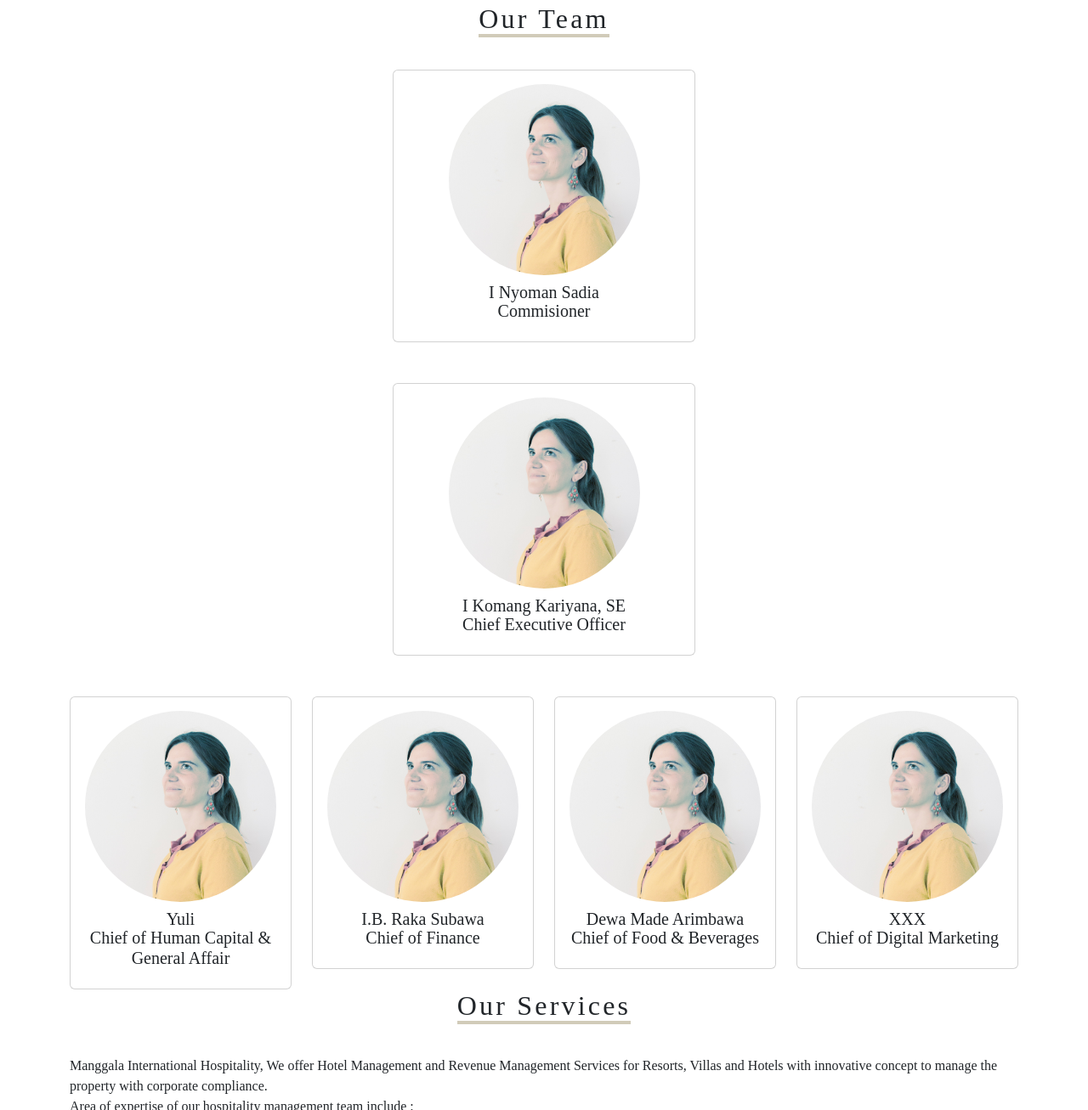
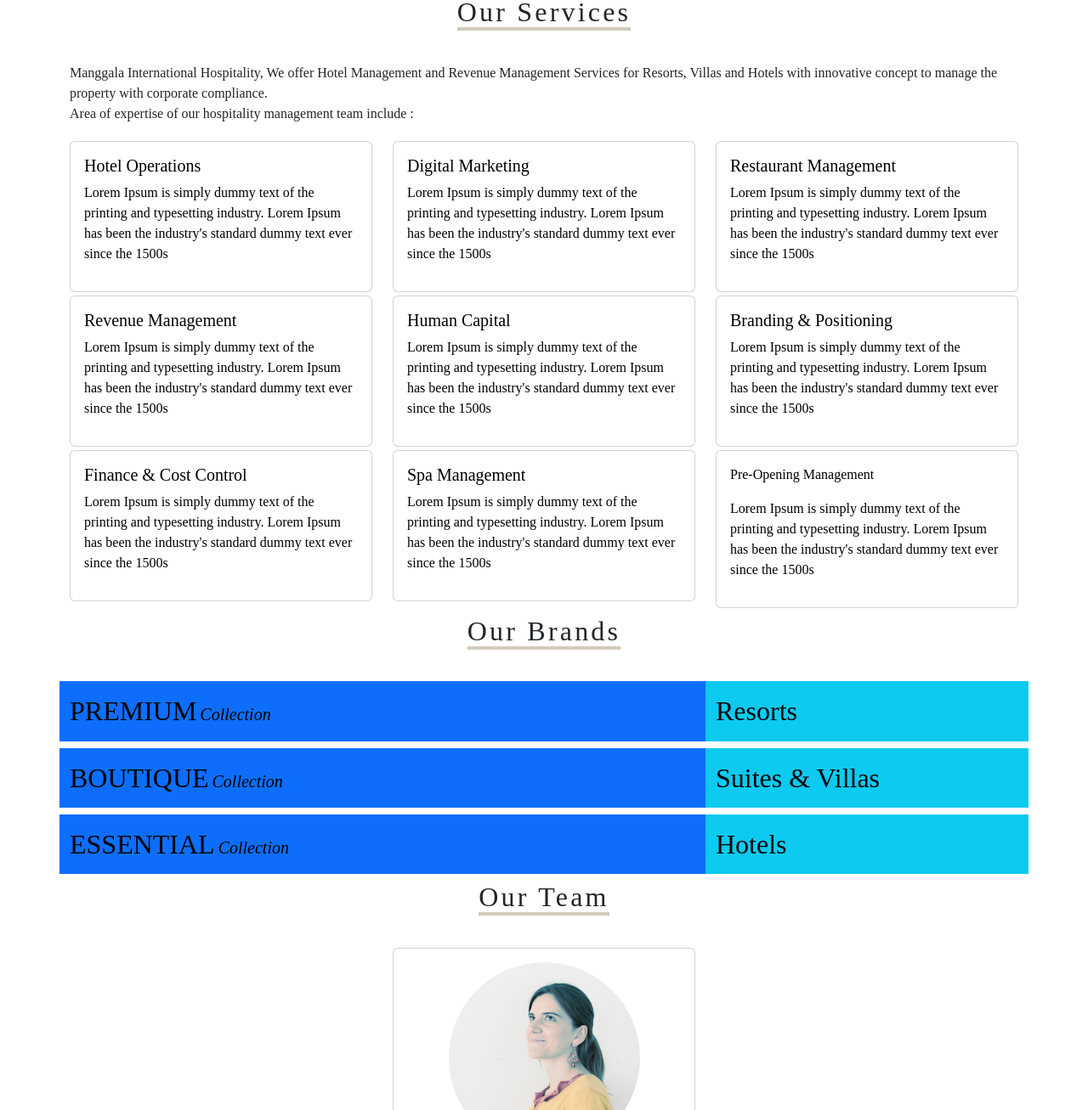
Before and after one commit to OdeBagati/landingpage, a plain HTML site: page index.html in a window 1280 px wide. Shown: the part 1493-2800 px from the top of the page at 85% size. Drawn offline with Linux system fonts and the light colour scheme; a web font is replaced by a local one.

Commit message:
update tampilan

```diff
--- a/assets/css/styles.css
+++ b/assets/css/styles.css
@@ -21,3 +21,13 @@ body{
 	.span-title span{
 		border-bottom:solid 0.25rem #d1cbb9;
 	}
+
+.text-decoration-none{
+ 	text-decoration: none !important;
+ 	color: #000;
+}
+
+.img-hotel{
+	max-height: 400px;
+	width: 500px;
+}
--- a/index.html
+++ b/index.html
@@ -15,7 +15,7 @@
 	<title>Manggala International</title>
 </head>
 <body>
-	<nav class="navbar navbar-expand-lg bg-light">
+	<nav class="navbar navbar-expand-lg bg-light sticky-top">
 		<div class="container">
 			<a class="navbar-brand" href="#">Navbar</a>
 			<button class="navbar-toggler" type="button" data-bs-toggle="collapse" data-bs-target="#navbarSupportedContent" aria-controls="navbarSupportedContent" aria-expanded="false" aria-label="Toggle navigation">
@@ -219,82 +219,7 @@
 		</div>
 	</section>
 
-	<section id="team" class="container">
-		<div class="row mt-4">
-			<div class="col-12 text-center">
-				<!-- <p class="text-uppercase text-small">Manggala International</p> -->
-				<h2 class="span-title"><span>Our Team</span></h2>
-				<div class="row">
-					<div class="col-lg-4 offset-lg-4 ">
-						<div class="card">
-							<div class="card-body">
-								<img src="assets/img/people.jpg" height="225" width="225" class="rounded-circle">
-								<h5 class="mt-2">I Nyoman Sadia</h4>
-								<h5 style="margin-top: -10px;">Commisioner</h5>
-							</div>
-						</div>
-					</div>
-				</div>
 
-				<div class="row mt-5">
-					<div class="col-lg-4 offset-lg-4 ">
-						<div class="card">
-							<div class="card-body">
-								<img src="assets/img/people.jpg" height="225" width="225" class="rounded-circle">
-								<h5 class="mt-2">I Komang Kariyana, SE</h4>
-								<h5 style="margin-top: -10px;">Chief Executive Officer</h5>
-							</div>
-						</div>
-					</div>
-				</div>
-
-				<div class="row mt-5">
-
-					<div class="col-lg-3 col-12">
-						<div class="card">
-							<div class="card-body">
-								<img src="assets/img/people.jpg" height="225" width="225" class="rounded-circle">
-								<h5 class="mt-2">Yuli</h4>
-								<h5 style="margin-top: -10px;">Chief of Human Capital & General Affair</h5>
-							</div>
-						</div>
-					</div>
-
-					<div class="col-lg-3 col-12">
-						<div class="card">
-							<div class="card-body">
-								<img src="assets/img/people.jpg" height="225" width="225" class="rounded-circle">
-								<h5 class="mt-2">I.B. Raka Subawa</h4>
-								<h5 style="margin-top: -10px;">Chief of Finance</h5>
-							</div>
-						</div>
-					</div>
-
-					<div class="col-lg-3 col-12">
-						<div class="card">
-							<div class="card-body">
-								<img src="assets/img/people.jpg" height="225" width="225" class="rounded-circle">
-								<h5 class="mt-2">Dewa Made Arimbawa</h4>
-								<h5 style="margin-top: -10px;">Chief of Food & Beverages</h5>
-							</div>
-						</div>
-					</div>
-
-					<div class="col-lg-3 col-12">
-						<div class="card">
-							<div class="card-body">
-								<img src="assets/img/people.jpg" height="225" width="225" class="rounded-circle">
-								<h5 class="mt-2">XXX</h4>
-								<h5 style="margin-top: -10px;">Chief of Digital Marketing</h5>
-							</div>
-						</div>
-					</div>
-
-				</div>
-
-			</div>
-		</div>
-	</section>
 
 	<section id="service" class="container mt-3">
 		<div class="text-center">
@@ -302,101 +227,92 @@
 		</div>
 		<div class="row">
 			<p>Manggala International Hospitality, We offer Hotel Management and Revenue Management  Services for Resorts, Villas and Hotels with innovative concept to manage the property with  corporate compliance.<br>Area of expertise of our hospitality management team include :</p>
-			<div class="col-lg-4 col-12">
-				<a href="#">
+			<div class="col-lg-4 col-12 mt-1">
+				<a href="#" class="text-decoration-none">
 					<div class="card">
 						<div class="card-body">
-							<p>
-								Hotel Operations
-							</p>
+							<p class="h5">Hotel Operations</p>
+							<p>Lorem Ipsum is simply dummy text of the printing and typesetting industry. Lorem Ipsum has been the industry's standard dummy text ever since the 1500s</p>
 						</div>
 					</div>
 				</a>
 			</div>
-			<div class="col-lg-4 col-12">
-				<a href="#">
+			<div class="col-lg-4 col-12 mt-1">
+				<a href="#" class="text-decoration-none">
 					<div class="card">
 						<div class="card-body">
-							<p>
-								Digital Marketing
-							</p>
+							<p class="h5">Digital Marketing</p>
+							<p>Lorem Ipsum is simply dummy text of the printing and typesetting industry. Lorem Ipsum has been the industry's standard dummy text ever since the 1500s</p>
 						</div>
 					</div>
 				</a>
 			</div>
-			<div class="col-lg-4 col-12">
-				<a href="#">
+			<div class="col-lg-4 col-12 mt-1">
+				<a href="#" class="text-decoration-none">
 					<div class="card">
 						<div class="card-body">
-							<p>
-								Restaurant Management
-							</p>
+							<p class="h5">Restaurant Management</p>
+							<p>Lorem Ipsum is simply dummy text of the printing and typesetting industry. Lorem Ipsum has been the industry's standard dummy text ever since the 1500s</p>
 						</div>
 					</div>
 				</a>
 			</div>
-			<div class="col-lg-4 col-12">
-				<a href="#">
+			<div class="col-lg-4 col-12 mt-1">
+				<a href="#" class="text-decoration-none">
 					<div class="card">
 						<div class="card-body">
-							<p>
-								Revenue Management
-							</p>
+							<p class="h5">Revenue Management</p>
+							<p>Lorem Ipsum is simply dummy text of the printing and typesetting industry. Lorem Ipsum has been the industry's standard dummy text ever since the 1500s</p>
 						</div>
 					</div>
 				</a>
 			</div>
-			<div class="col-lg-4 col-12">
-				<a href="#">
+			<div class="col-lg-4 col-12 mt-1">
+				<a href="#" class="text-decoration-none">
 					<div class="card">
 						<div class="card-body">
-							<p>
-								Human Capital
-							</p>
+							<p class="h5">Human Capital</p>
+							<p>Lorem Ipsum is simply dummy text of the printing and typesetting industry. Lorem Ipsum has been the industry's standard dummy text ever since the 1500s</p>
 						</div>
 					</div>
 				</a>
 			</div>
-			<div class="col-lg-4 col-12">
-				<a href="#">
+			<div class="col-lg-4 col-12 mt-1">
+				<a href="#" class="text-decoration-none">
 					<div class="card">
 						<div class="card-body">
-							<p>
-								Branding & Positioning
-							</p>
+							<p class="h5">Branding & Positioning</p>
+							<p>Lorem Ipsum is simply dummy text of the printing and typesetting industry. Lorem Ipsum has been the industry's standard dummy text ever since the 1500s</p>
 						</div>
 					</div>
 				</a>
 			</div>
-			<div class="col-lg-4 col-12">
-				<a href="#">
+			<div class="col-lg-4 col-12 mt-1">
+				<a href="#" class="text-decoration-none">
 					<div class="card">
 						<div class="card-body">
-							<p>
-								Finance & Cost Control
-							</p>
+							<p class="h5">Finance & Cost Control</p>
+							<p>Lorem Ipsum is simply dummy text of the printing and typesetting industry. Lorem Ipsum has been the industry's standard dummy text ever since the 1500s</p>
 						</div>
 					</div>
 				</a>
 			</div>
-			<div class="col-lg-4 col-12">
-				<a href="#">
+			<div class="col-lg-4 col-12 mt-1">
+				<a href="#" class="text-decoration-none">
 					<div class="card">
 						<div class="card-body">
-							<p>
-								Spa Management
-							</p>
+							<p class="h5">Spa Management</p>
+							<p>Lorem Ipsum is simply dummy text of the printing and typesetting industry. Lorem Ipsum has been the industry's standard dummy text ever since the 1500s</p>
 						</div>
 					</div>
 				</a>
 			</div>
-			<div class="col-lg-4 col-12">
-				<a href="#">
+			<div class="col-lg-4 col-12 mt-1">
+				<a href="#" class="text-decoration-none">
 					<div class="card">
 						<div class="card-body">
-							<p>
-								Pre-Opening Management
-							</p>
+							<p>Pre-Opening Management</p>
+							<p>Lorem Ipsum is simply dummy text of the printing and typesetting industry. Lorem Ipsum has been the industry's standard dummy text ever since the 1500s</p>
 						</div>
 					</div>
 				</a>
@@ -511,35 +427,128 @@
 			<h2 class="span-title"><span>Our Brands</span></h2>
 		</div>
 		<div class="row">
+
 			<div class="col-lg-8 col-12 bg-primary">
+				<a href="resort.html" class="text-decoration-none">
 					<p class="mt-3 mb-3"><strong class="h2">PREMIUM</strong>&nbsp;<i class="h5">Collection</i></p>
+				</a>
 			</div>
 			<div class="col-lg-4 col-12 bg-info">
+				<a href="resort.html" class="text-decoration-none">
 					<p class="mt-3 mb-3 h2">Resorts</p>
+				</a>
 			</div>
 
+
 			<div class="col-lg-8 col-12 bg-primary mt-2">
+				<a href="villa.html" class="text-decoration-none">
 					<p class="mt-3 mb-3"><strong class="h2">BOUTIQUE</strong>&nbsp;<i class="h5">Collection</i></p>
+				</a>
 			</div>
 			<div class="col-lg-4 col-12 bg-info mt-2">
+				<a href="villa.html" class="text-decoration-none">
 					<p class="mt-3 mb-3 h2">Suites & Villas</p>
+				</a>
 			</div>
 
+
 			<div class="col-lg-8 col-12 bg-primary mt-2">
+				<a href="hotel.html" class="text-decoration-none">
 					<p class="mt-3 mb-3"><strong class="h2">ESSENTIAL</strong>&nbsp;<i class="h5">Collection</i></p>
+				</a>
 			</div>
 			<div class="col-lg-4 col-12 bg-info mt-2">
+				<a href="hotel.html" class="text-decoration-none">
 					<p class="mt-3 mb-3 h2">Hotels</p>
+				</a>
+			</div>
+
+		</div>
+	</section>
+
+	<section id="team" class="container">
+		<div class="row mt-4">
+			<div class="col-12 text-center">
+				<!-- <p class="text-uppercase text-small">Manggala International</p> -->
+				<h2 class="span-title"><span>Our Team</span></h2>
+				<div class="row">
+					<div class="col-lg-4 offset-lg-4 ">
+						<div class="card">
+							<div class="card-body">
+								<img src="assets/img/people.jpg" height="225" width="225" class="rounded-circle">
+								<h5 class="mt-2">I Nyoman Sadia</h4>
+								<h5 style="margin-top: -10px;">Commisioner</h5>
+							</div>
+						</div>
+					</div>
+				</div>
+
+				<div class="row mt-5">
+					<div class="col-lg-4 offset-lg-4 ">
+						<div class="card">
+							<div class="card-body">
+								<img src="assets/img/people.jpg" height="225" width="225" class="rounded-circle">
+								<h5 class="mt-2">I Komang Kariyana, SE</h5>
+								<h5 style="margin-top: -10px;">Chief Executive Officer</h5>
+							</div>
+						</div>
+					</div>
+				</div>
+
+				<div class="row mt-5">
+
+					<div class="col-lg-3 col-12">
+						<div class="card">
+							<div class="card-body">
+								<img src="assets/img/people.jpg" height="225" width="225" class="rounded-circle">
+								<h5 class="mt-2">Kadek Yuli Astuty</h5>
+								<h5 style="margin-top: -10px;">Chief of Human Capital & General Affair</h5>
+							</div>
+						</div>
+					</div>
+
+					<div class="col-lg-3 col-12">
+						<div class="card">
+							<div class="card-body">
+								<img src="assets/img/people.jpg" height="225" width="225" class="rounded-circle">
+								<h5 class="mt-2">I.B. Raka Subawa</h5>
+								<h5 style="margin-top: -10px;">Chief of Finance</h5>
+							</div>
+						</div>
+					</div>
+
+					<div class="col-lg-3 col-12">
+						<div class="card">
+							<div class="card-body">
+								<img src="assets/img/people.jpg" height="225" width="225" class="rounded-circle">
+								<h5 class="mt-2">Dewa Made Arimbawa</h5>
+								<h5 style="margin-top: -10px;">Chief of Food & Beverages</h5>
+							</div>
+						</div>
+					</div>
+
+					<div class="col-lg-3 col-12">
+						<div class="card">
+							<div class="card-body">
+								<img src="assets/img/people.jpg" height="225" width="225" class="rounded-circle">
+								<h5 class="mt-2">I Kadek Arya Dwipayana</h5>
+								<h5 style="margin-top: -10px;">Chief of Digital Marketing</h5>
+							</div>
+						</div>
+					</div>
+
+				</div>
+
 			</div>
 		</div>
 	</section>
 
-	<footer class="container-fluid bg-light mt-4">
+	<footer class="container-fluid bg-light mt-4 sticky-bottom">
 		<div class="container">
 			<div class="row text-center">
 				<div class="col-12">
 					<p class="h3">Our Contact<br>
-						<a href="https://wa.me/6281246423939"><i class="fa-brands fa-whatsapp"></i></a>&nbsp;<a href="https://www.instagram.com/odebagati"><i class="fa-brands fa-instagram"></i></a>&nbsp;<a href="mailto:someone@example.com"><i class="fa-solid fa-envelope"></i></a>
+						<a href="https://wa.me/6281246423939" class="text-decoration-none"><i class="fa-brands fa-whatsapp"></i></a>&nbsp;<a href="https://www.instagram.com/odebagati" class="text-decoration-none"><i class="fa-brands fa-instagram"></i></a>&nbsp;<a href="mailto:someone@example.com" class="text-decoration-none"><i class="fa-solid fa-envelope"></i></a>
 					</p>
 				</div>
 			</div>
```
Also changed, not shown: hotel.html (+4 -6 lines), resort.html (+4 -6 lines), villa.html (+4 -6 lines), 3 other files. Lines whose indentation alone changed are shown as unchanged.
